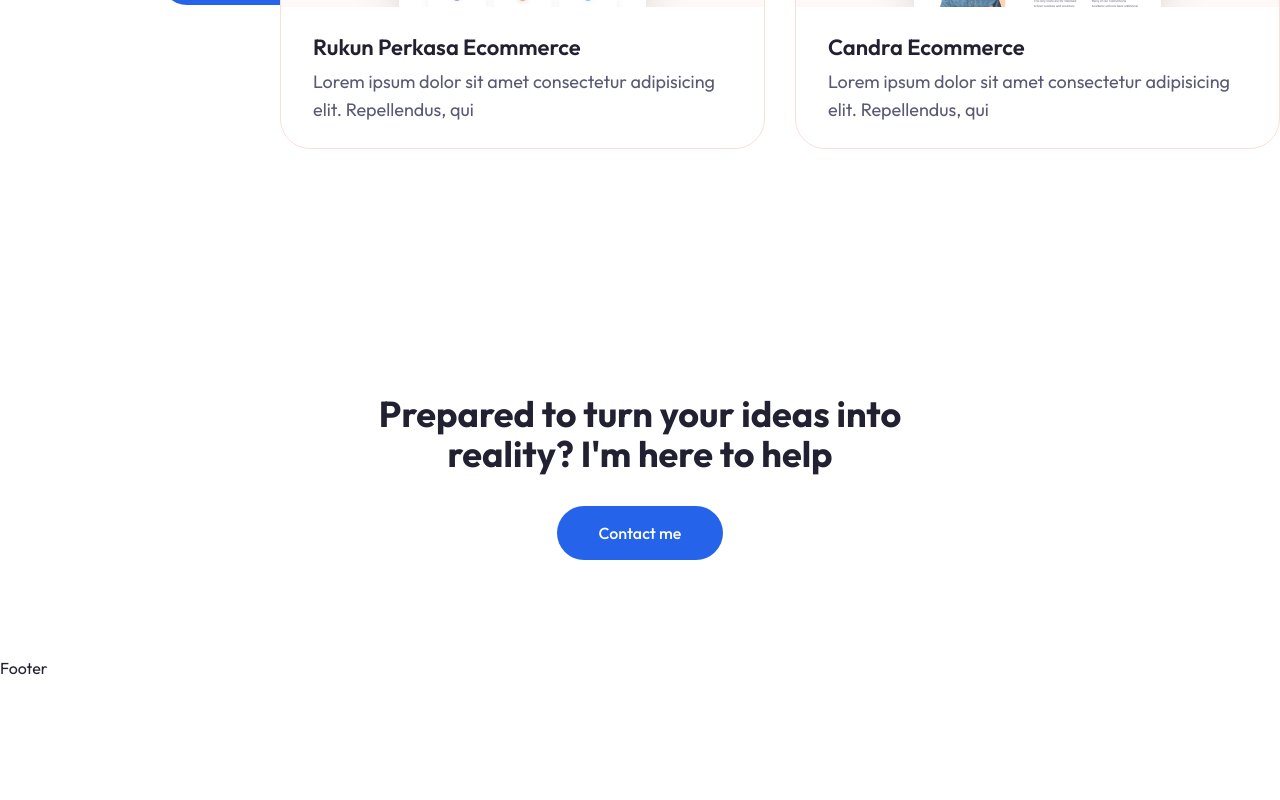
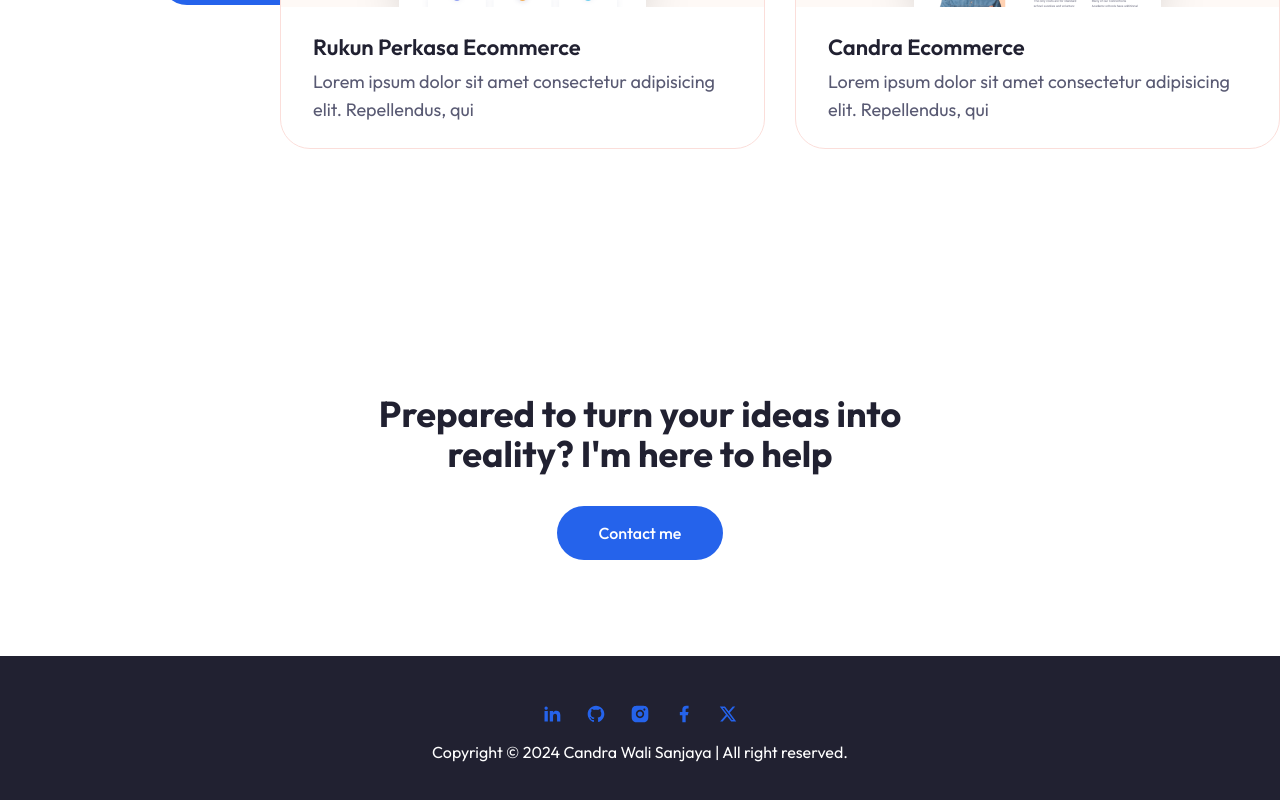
Before and after one commit to chndrwali/portfolio-v2, a Next.js app: page / in a window 1280 px wide. Shown: the part 2495-3295 px from the top of the page. Before the commit the page ends 3175 px from the top, so only its background shows below. Built offline with nearby package versions, Linux system fonts and the light colour scheme.

Commit message:
add: moment and footer

```diff
--- a/components/Footer/Footer.jsx
+++ b/components/Footer/Footer.jsx
@@ -1,5 +1,17 @@
+import moment from 'moment';
+import Socials from '../Hero/Socials';
+
 const Footer = () => {
-    return ( <footer>Footer</footer> );
-}
+  return (
+    <footer className="bg-secondary py-12">
+      <div className="container mx-auto ">
+        <div className='flex flex-col items-center justify-between'>
+          <Socials containerStyles='flex gap-x-6 mx-auto xl:mx-0 mb-4' iconsStyles='text-primary dark:text-white/70 text-[20px] hover:text-white dark:hover:text-primary transition-all' />
+          <div className='text-muted-foreground text-white'>Copyright &copy; {moment().format('YYYY')} Candra Wali Sanjaya | All right reserved.</div>
+        </div>
+      </div>
+    </footer>
+  );
+};
 
 export default Footer;
--- a/package.json
+++ b/package.json
@@ -19,6 +19,7 @@
     "clsx": "^2.1.0",
     "framer-motion": "^11.0.15",
     "lucide-react": "^0.359.0",
+    "moment": "^2.30.1",
     "next": "14.1.4",
     "next-themes": "^0.3.0",
     "react": "^18",
```
Also changed, not shown: 2 other files (tests, documents, lock files or other folders).
